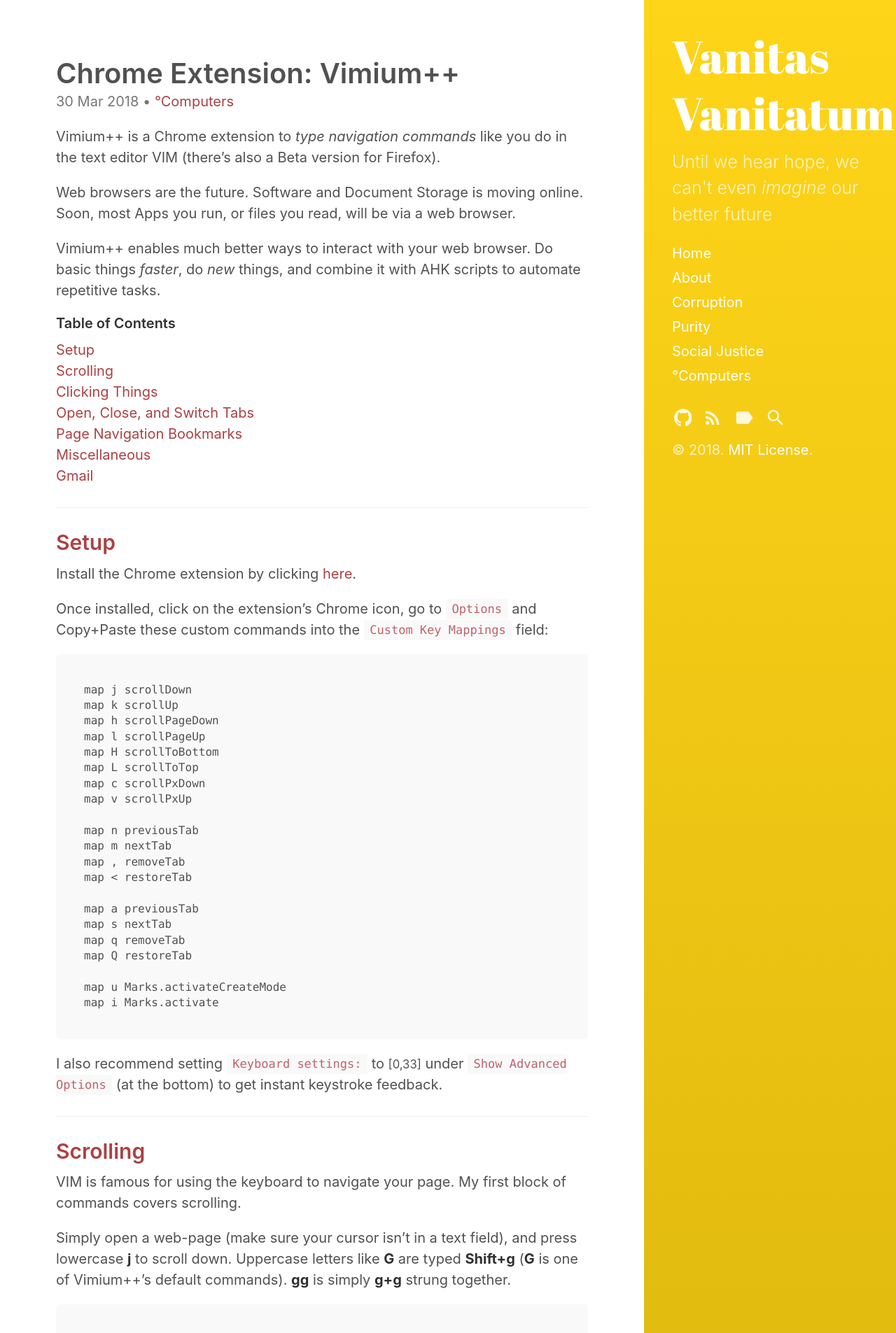
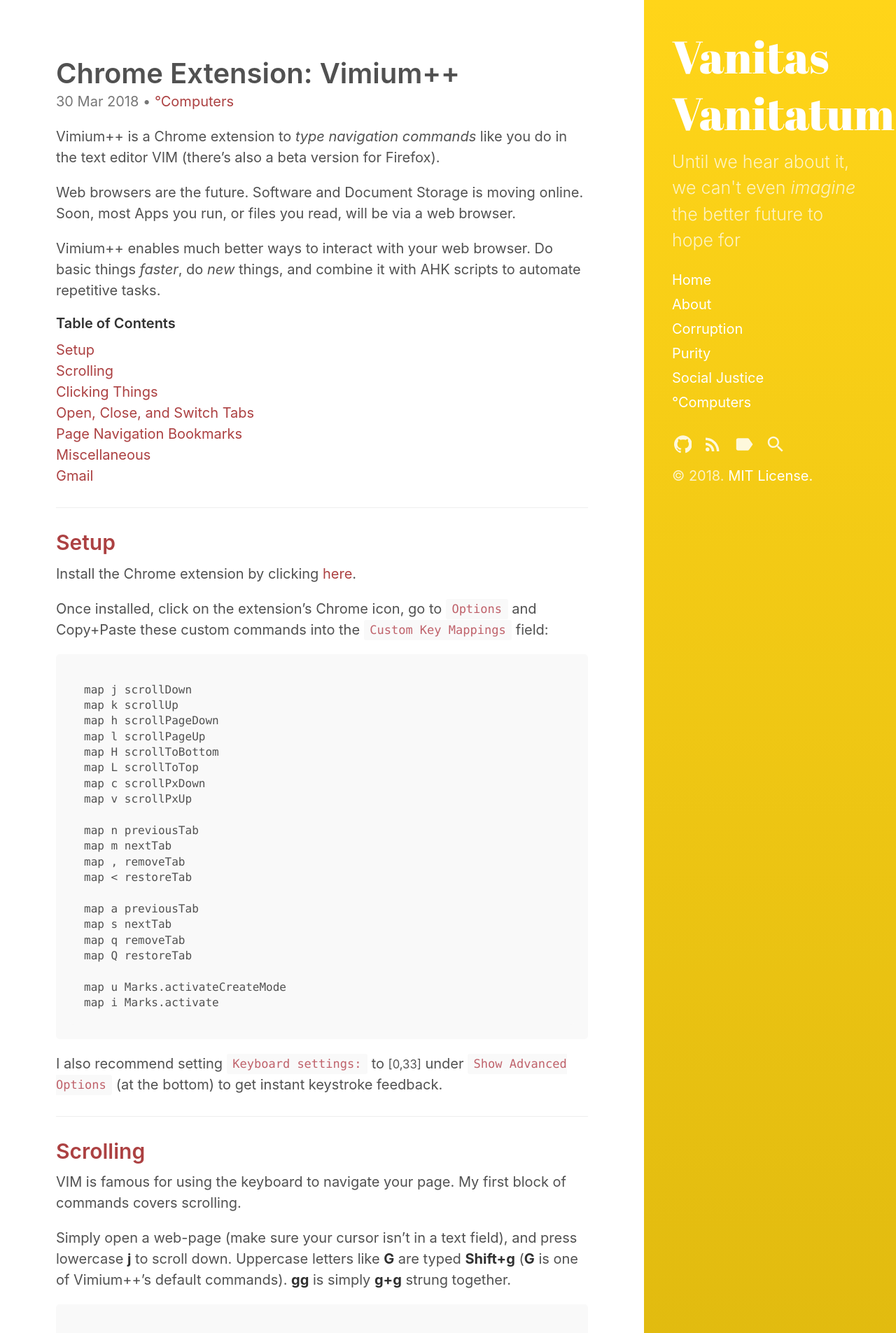
Before and after one commit to VanitasVanitatum/VanitasVanitatum.github.io, a Jekyll site: the page built from _posts/2018-03-30-chrome-extension-vimium++.md, in a window 1280 px wide. Shown: the top 1905 px of the page at 70% size. Built offline with Jekyll 4.4.1, drawn with Linux system fonts in a browser that asks for light colours.

```diff
--- a/_config.yml
+++ b/_config.yml
@@ -5,7 +5,7 @@ highlighter:      rouge
 # Setup
 title:            Vanitas Vanitatum
 tagline:          'Simple'
-description:      "Until we hear hope, we can't even <em>imagine</em> our better future"
+description:      "Until we hear about it, we can't even <em>imagine</em> the better future to hope for"
 url:              https://VanitasVanitatum.github.io
 excerpt_separator: "<!--more-->"
 baseurl:          # the optional subpath of your site, e.g. "/blog"
--- a/_posts/2018-03-30-chrome-extension-vimium++.md
+++ b/_posts/2018-03-30-chrome-extension-vimium++.md
@@ -12,7 +12,7 @@ tags:
   - °PowerUser
 last_modified_at: 2018-03-30T12:57:42-05:00
 ---
-Vimium++ is a Chrome extension to <em>type navigation commands</em> like you do in the text editor VIM (there's also a Beta version for Firefox).
+Vimium++ is a Chrome extension to <em>type navigation commands</em> like you do in the text editor VIM (there's also a beta version for Firefox).
 
 Web browsers are the future. Software and Document Storage is moving online. Soon, most Apps you run, or files you read, will be via a web browser.
 
```
Also changed, not shown: _posts/2018-03-25-sublime-text-3-best-packages.md (+8 -0 lines), downloads/tmp/Blog TODO.txt (+15 -5 lines).
